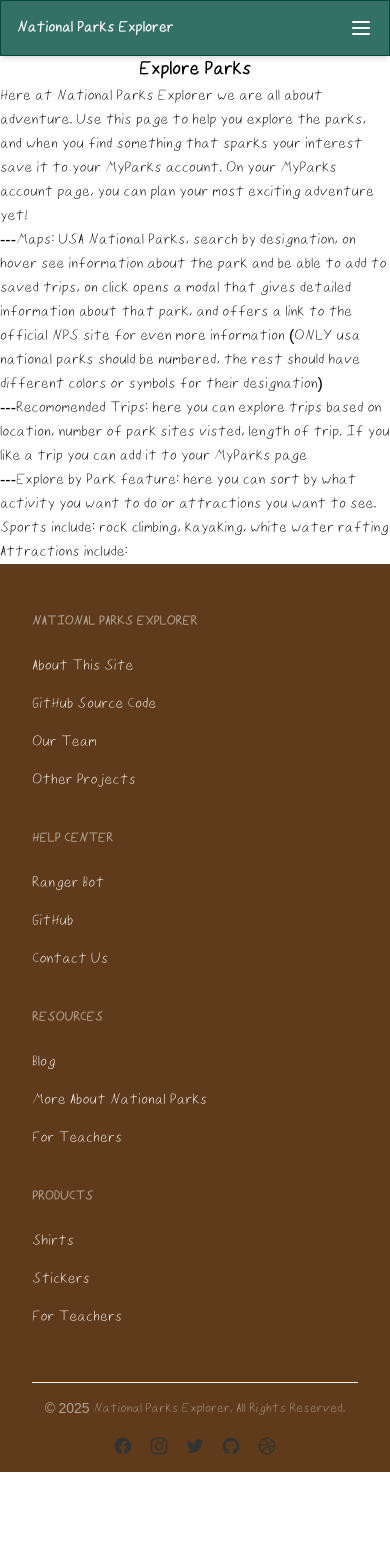
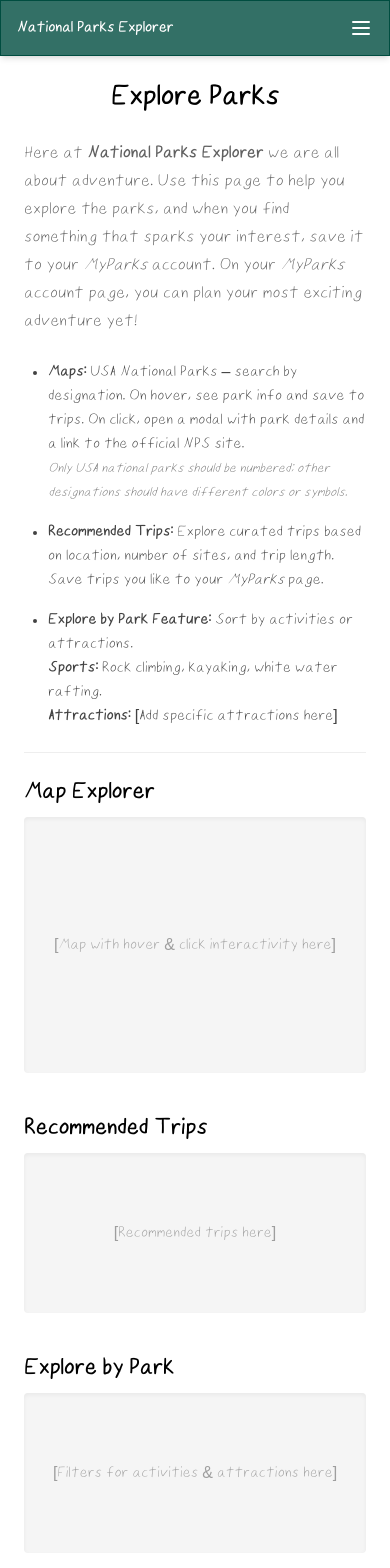
Before and after one commit to nbharvey/Naomi-Harvey-National-Park-Explorer-App, a React (Vite) app in the folder frontend/NPE/: page /explore in a window 390 px wide. Shown: the top 1568 px of the page. Before the commit the page ends 1472 px from the top, so only its background shows below. Built offline with nearby package versions, Linux system fonts and the light colour scheme.

Commit message:
added async functions for POST and PUT requests

```diff
--- a/frontend/NPE/src/features/ExploreParks.tsx
+++ b/frontend/NPE/src/features/ExploreParks.tsx
@@ -1,16 +1,67 @@
 const ExploreParks = () => {
 
-    return(
-        <div>
-            <h1 className="text-xl font-bold text-center">Explore Parks</h1>
-            <p>Here at National Parks Explorer we are all about adventure. Use this page to help you explore the parks, and when you find something that sparks your interest save it to your MyParks account. On your MyParks account page, you can plan your most exciting adventure yet!</p>
-            <ul>
-                <li>---Maps: USA National Parks, search by designation, on hover see information about the park and be able to add to saved trips, on click opens a modal that gives detailed information about that park, and offers a link to the official NPS site for even more information (ONLY usa national parks should be numbered, the rest should have different colors or symbols for their designation) </li>
-                <li>---Recomomended Trips: here you can explore trips based on location, number of park sites visted, length of trip. If you like a trip you can add it to your MyParks page</li>
-                <li>---Explore by Park feature: here you can sort by what activity you want to do or attractions you want to see. <br />Sports include: rock climbing, kayaking, white water rafting <br />Attractions include: </li>
-            </ul>
+    return (
+        <div className="p-6 max-w-5xl mx-auto space-y-6">
+          <h1 className="text-3xl font-bold text-center text-green-800">Explore Parks</h1>
+
+          <p className="text-gray-700 text-lg">
+            Here at <strong>National Parks Explorer</strong> we are all about adventure. Use this page to help you explore
+            the parks, and when you find something that sparks your interest, save it to your <em>MyParks</em> account. On
+            your <em>MyParks</em> account page, you can plan your most exciting adventure yet!
+          </p>
+
+          <ul className="list-disc space-y-4 pl-6 text-gray-800">
+            <li>
+              <strong>Maps:</strong> USA National Parks – search by designation. On hover, see park info and save to
+              trips. On click, open a modal with park details and a link to the official NPS site.
+              <br />
+              <span className="text-sm text-gray-600 italic">
+                Only USA national parks should be numbered; other designations should have different colors or symbols.
+              </span>
+            </li>
+
+            <li>
+              <strong>Recommended Trips:</strong> Explore curated trips based on location, number of sites, and trip
+              length. Save trips you like to your <em>MyParks</em> page.
+            </li>
+
+            <li>
+              <strong>Explore by Park Feature:</strong> Sort by activities or attractions.
+              <br />
+              <strong>Sports:</strong> Rock climbing, kayaking, white water rafting.
+              <br />
+              <strong>Attractions:</strong> [Add specific attractions here]
+            </li>
+          </ul>
+
+          {/* Placeholder Components – You can replace these with real ones */}
+          <div className="border-t pt-6 space-y-10">
+            <section id="map-explorer">
+              <h2 className="text-2xl font-semibold text-green-700 mb-2">Map Explorer</h2>
+              {/* TODO: Add interactive map component */}
+              <div className="h-64 bg-gray-100 rounded shadow-inner flex items-center justify-center text-gray-500">
+                [Map with hover & click interactivity here]
+              </div>
+            </section>
+
+            <section id="recommended-trips">
+              <h2 className="text-2xl font-semibold text-green-700 mb-2">Recommended Trips</h2>
+              {/* TODO: Add trip recommendation component */}
+              <div className="h-40 bg-gray-100 rounded shadow-inner flex items-center justify-center text-gray-500">
+                [Recommended trips here]
+              </div>
+            </section>
+
+            <section id="explore-by-park">
+              <h2 className="text-2xl font-semibold text-green-700 mb-2">Explore by Park</h2>
+              {/* TODO: Add filter/sorting options for activities/attractions */}
+              <div className="h-40 bg-gray-100 rounded shadow-inner flex items-center justify-center text-gray-500">
+                [Filters for activities & attractions here]
+              </div>
+            </section>
+          </div>
         </div>
-    )
-}
+      );
+    };
 
-export default ExploreParks;
+    export default ExploreParks;
--- a/frontend/NPE/src/features/Home.tsx
+++ b/frontend/NPE/src/features/Home.tsx
@@ -3,18 +3,69 @@ import HeroSection from "../components/HeroSection";
 
 const Home = () => {
   return (
-    <div>
-      <>
+    <div className="flex flex-col">
       <HeroSection
         title="National Parks Explorer"
         subtitle="Love national parks? So do we. Welcome to National Parks Explorer, where adventure meets planning power."
         paragraph="National Parks Explorer is your all-in-one companion for exploring America's national parks. Create an account to save your favorite parks, download custom maps, plan future trips, and even play fun interactive games to learn about the parks before you go. Whether you're a seasoned hiker or planning your first outdoor adventure, National Park Explorer makes your journey easier, smarter, and way more fun."
         buttonText="Explore the playground"
+        backgroundImage="/images/hero/forest_mountains.jpg"
         onButtonClick={() => alert("Let's go!")}
-        >
-      <GalleryWithCarousel />
-      </HeroSection>
-        </>
+      />
+
+      {/* New Section: Page Content Below Hero */}
+      <div className="flex flex-col lg:flex-row px-4 py-8 gap-6 max-w-7xl mx-auto">
+        {/* Left Sidebar Content */}
+        <aside className="lg:w-1/4 space-y-6">
+          <div className="bg-white shadow rounded-lg p-4">
+            <h3 className="font-bold text-lg mb-2">Park Tips</h3>
+            <ul className="text-sm text-gray-700 space-y-1">
+              <li>🥾 Pack layers</li>
+              <li>🦺 Stay on trail</li>
+              <li>🚰 Bring plenty of water</li>
+              <li>📵 Download offline maps</li>
+            </ul>
+          </div>
+
+          <div className="bg-white shadow rounded-lg p-4">
+            <h3 className="font-bold text-lg mb-2">Upcoming Events</h3>
+            <ul className="text-sm text-gray-700 space-y-1">
+              <li>🌕 Full Moon Hike - Aug 12</li>
+              <li>📚 Ranger Talk - Aug 20</li>
+              <li>🎨 Nature Sketching - Sept 1</li>
+            </ul>
+          </div>
+        </aside>
+
+        {/* Center: Gallery */}
+        <main className="lg:w-2/4">
+          <div className="bg-white shadow rounded-lg p-4">
+            <h2 className="text-xl font-bold mb-4">Explore the Parks</h2>
+            <GalleryWithCarousel />
+          </div>
+        </main>
+
+        {/* Right Sidebar Content */}
+        <aside className="lg:w-1/4 space-y-6">
+          <div className="bg-white shadow rounded-lg p-4">
+            <h3 className="font-bold text-lg mb-2">Did You Know?</h3>
+            <p className="text-sm text-gray-700">
+              There are 63 designated U.S. National Parks, with Yellowstone
+              being the first established in 1872!
+            </p>
+          </div>
+
+          <div className="bg-white shadow rounded-lg p-4">
+            <h3 className="font-bold text-lg mb-2">Join the Community</h3>
+            <p className="text-sm text-gray-700 mb-2">
+              Connect with fellow explorers and share your favorite park stories and tips.
+            </p>
+            <button className="w-full py-2 px-4 bg-green-600 text-white rounded hover:bg-green-700">
+              Join Now
+            </button>
+          </div>
+        </aside>
+      </div>
     </div>
   );
 };
--- a/frontend/NPE/src/features/bookshelf/useBooks.ts
+++ b/frontend/NPE/src/features/bookshelf/useBooks.ts
@@ -9,6 +9,7 @@ import type { BookData } from '../../types';
  * @returns A 2D array representing the shelves
  */
 
+//API base url for books endpoint
 const API_URL = 'http://localhost:8080/books';
 
 //creates nested arrays of books to represent shelves
@@ -22,9 +23,22 @@ function createShelf(b: BookData[], booksPerShelf: number) : BookData[][] {
 
 // hook centralizes state and logic for managing bookshelf
 function useBooks() {
-    const [currentBooks, setCurrentBooks] = useState<BookData[]>(() => {
+    //start with empty array of books
+    const [currentBooks, setCurrentBooks] = useState<BookData[]>([]);
 
-    });
+    //fetch inital data from API upon mount
+    useEffect(() => {
+        const fetchBooks = async () => {
+            try {
+                const response = await axios.get(API_URL);
+                setCurrentBooks(response.data);
+            } catch (error) {
+                console.error("Failed to fetch books from API", error);
+            }
+        };
+
+        fetchBooks();
+    }, []);
 
 
     // useMemo recalculates the shelves only when the currentBooks array changes
@@ -36,35 +50,66 @@ function useBooks() {
      * Adds a new book or updates an existing one
      * @param book - The book object from the form
      */
-    const addOrUpdateBook = (book: BookData): void => {
-        const bookToSave = { ...book, isEditing: false };
 
-        if (!bookToSave.spineColor) {
-            bookToSave.spineColor = '#6B2F4E'; // Default spine color
+    //adds new book by making a POST request
+    const addBook = async (newBookData: BookData): Promise<void> => {
+        try {
+            const response = await axios.post(API_URL, newBookData);
+            setCurrentBooks((prevBooks) => [...prevBooks, response.data]);
+        } catch (error) {
+            console.error("Failed to add book", error);
         }
+    };
+
+    // updates book by making a PUT request
+    const updateBook = async (updatedBookData: BookData): Promise<void> => {
+        try {
+            const response = await axios.put(`${API_URL}/${updatedBookData.id}`, updatedBookData);
+            //find book in local state and replace with updated book
+            setCurrentBooks((prevBooks) =>
+                prevBooks.map((book) =>
+                    book.id === updatedBookData.id ? response.data : book
+                )
+            );
+        } catch (error) {
+            console.error("Failed to update book", error);
+        }
+    };
+
+
+    /**************************BEGIN OLD LOGIC************************ */
+    // const addOrUpdateBook = (book: BookData): void => {
+    //     const bookToSave = { ...book, isEditing: false };
+
+    //     if (!bookToSave.spineColor) {
+    //         bookToSave.spineColor = '#6B2F4E'; // Default spine color
+        // }
 
         // Check if a user-added book with the same ID already exists
-        const bookExists = currentBooks.some((b) => b.name && b.id === bookToSave.id);
+        // const bookExists = currentBooks.some((b) => b.name && b.id === bookToSave.id);
 
-        if (bookExists) {
-            updateBook(bookToSave);
-        } else {
+        // if (bookExists) {
+        //     updateBook(bookToSave);
+        // } else {
             // Add the new book to the array
-            setCurrentBooks((prevBooks) => [...prevBooks, bookToSave]);
-        }
-    };
+    //         setCurrentBooks((prevBooks) => [...prevBooks, bookToSave]);
+    //     }
+    // };
 
     /**
      * Updates a specific book in the state
      * @param updatedBook - The book with updated properties
      */
-    const updateBook = (updatedBook: BookData): void => {
-        setCurrentBooks((prevBooks) =>
-            prevBooks.map(book =>
-                book.id === updatedBook.id ? { ...book, ...updatedBook } : book
-            )
-        );
-    };
+    // const updateBook = (updatedBook: BookData): void => {
+    //     setCurrentBooks((prevBooks) =>
+    //         prevBooks.map(book =>
+    //             book.id === updatedBook.id ? { ...book, ...updatedBook } : book
+    //         )
+    //     );
+    // };
+    /**************************END OLD LOGIC************************ */
+
+
 
     // useMemo to find the book currently being edited.
     // Returns the book object or null if no book is being edited.
```
Also changed, not shown: frontend/NPE/src/features/MyParks.tsx (+71 -11 lines).
